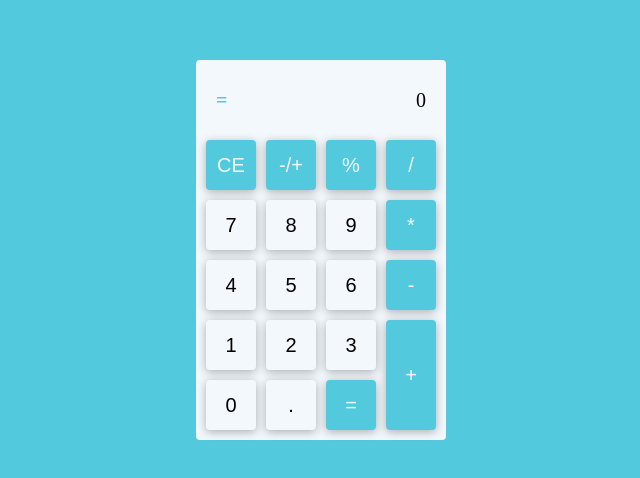
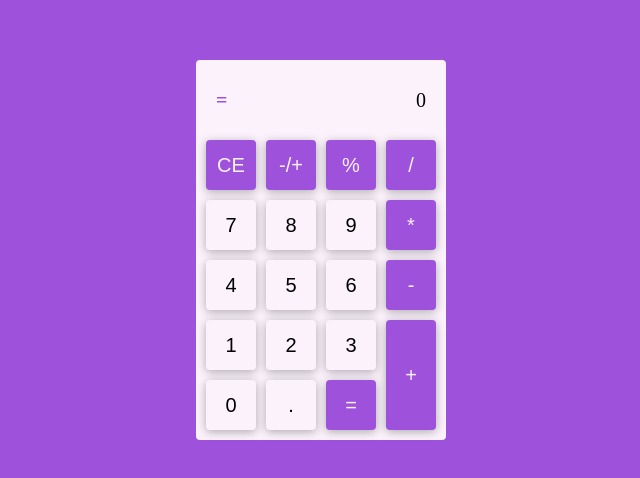
Before and after one commit to d1v1n3x/calculator, a plain HTML site: page index.html in a window 1280 px wide. Shown: the part 150-628 px from the top of the page, without its empty margins (319-959 px from the left). Drawn offline with Linux system fonts and the light colour scheme.

Commit message:
update calculator

```diff
--- a/daisuke/style.css
+++ b/daisuke/style.css
@@ -5,11 +5,11 @@
 }
 
 body {
-  background-color: #52c9dc;
+  background-color: #9e52dc;
 }
 
 .container {
-  background-color: #f2f8fc;
+  background-color: #fbf2fc;
   position: fixed;
   top: 50vh;
   left: 50vw;
@@ -35,11 +35,11 @@ button:active {
   box-shadow: 0 1px 4px rgba(0, 0, 0, 0.3);
 }
 .primary-color {
-  background-color: #52c9dc;
-  color: #f2f8fc;
+  background-color: #9e52dc;
+  color: #fbf2fc;
 }
 .secondary-color {
-  background-color: #f2f8fc;
+  background-color: #fbf2fc;
 }
 .line-double {
   display: flex;
@@ -68,7 +68,7 @@ button:active {
   font-size: 20px;
 }
 .result-wrap > span:nth-child(1) {
-  color: #52c9dc;
+  color: #9e52dc;
   font-weight: bold;
 }
 #result {
```
